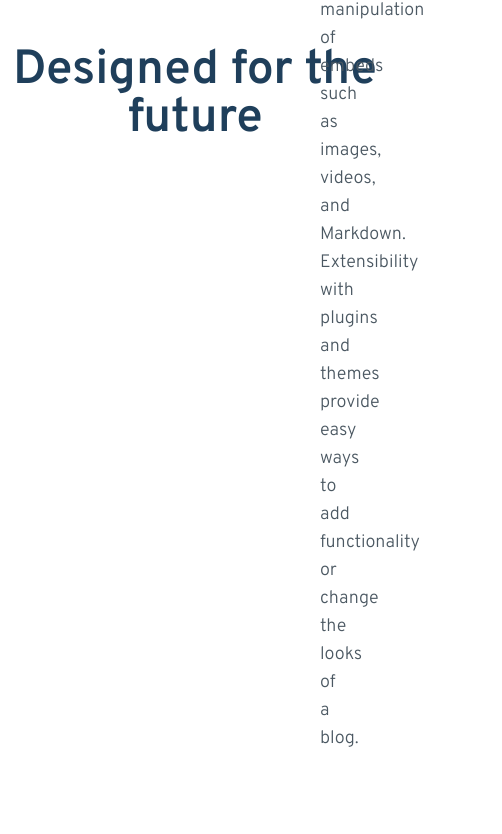
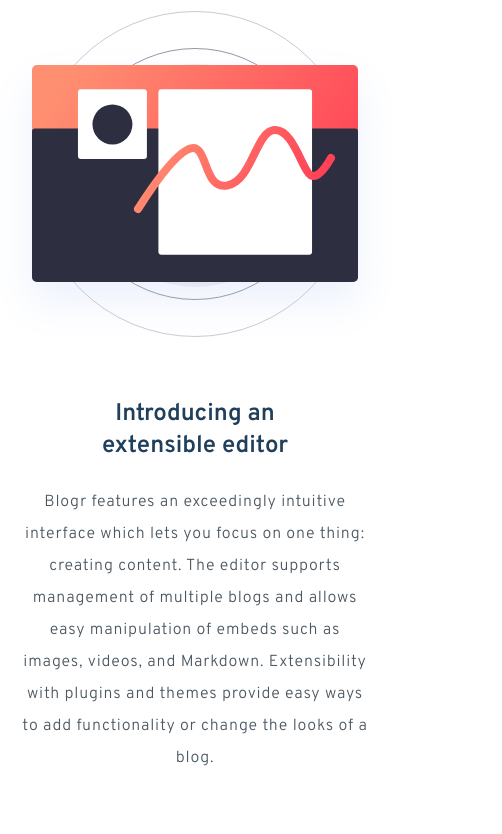
Before and after one commit to santos-pierre/blogr, a Next.js app: page / in a window 390 px wide. Shown: the part 846-1680 px from the top of the page, 502 px wide, since content can reach past the window. Built offline with nearby package versions, Linux system fonts and the light colour scheme.

Commit message:
Section  - Designed for the future - Mobile

```diff
--- a/components/IntroSection.tsx
+++ b/components/IntroSection.tsx
@@ -4,15 +4,29 @@
 
 const IntroSection = () => {
     return (
-        <section className="relative my-44">
-            <Title center additionalStyle="">
+        <section className="relative desktop:my-44 my-16 desktop:px-0 px-5">
+            <Title center additionalStyle="deskktop:mb-0 mb-10">
                 Designed for the future
             </Title>
-            <div className="flex items-center ml-80 h-[80vh]">
-                {/* Text Section */}
-                <div className="flex flex-col w-2/5 space-y-20">
+            {/* width="406" height="331" */}
+            <div className="flex flex-col desktop:flex-row items-center dektop:ml-80 desktop:h-[80vh] space-y-14 desktop:space-y-0">
+                <div
+                    className="desktop:hidden block"
+                    style={{
+                        width: '406px',
+                        height: '331px',
+                        backgroundImage: "url('/assets/images/illustration-editor-mobile.svg')",
+                        backgroundRepeat: 'no-repeat',
+                        backgroundSize: '100%',
+                        backgroundPosition: 'center',
+                    }}
+                ></div>
+                <div className="flex flex-col desktop:w-2/5 w-full space-y-20 desktop:ml-80">
                     <div className="space-y-6">
-                        <SubTitle>Introducing an extensible editor</SubTitle>
+                        <SubTitle>
+                            Introducing an <br className="desktop:hidden block" />
+                            extensible editor
+                        </SubTitle>
                         <Paragraph>
                             Blogr features an exceedingly intuitive interface which lets you focus on one
                             thing: creating content. The editor supports management of multiple blogs and
@@ -22,7 +36,9 @@
                         </Paragraph>
                     </div>
                     <div className="space-y-6">
-                        <SubTitle>Robust content management</SubTitle>
+                        <SubTitle>
+                            Robust content <br className="desktop:hidden block" /> management
+                        </SubTitle>
                         <Paragraph>
                             Flexible content management enables users to easily move through posts. Increase
                             the usability of your blog by adding customized categories, sections, format, or
--- a/components/ui/Paragraph.tsx
+++ b/components/ui/Paragraph.tsx
@@ -1,5 +1,9 @@
 const Paragraph: React.FC = ({ children }) => {
-    return <p className="font-body text-skin-neutral-body font-light text-lg pr-[4.3rem]">{children}</p>;
+    return (
+        <p className="font-body text-skin-neutral-body font-light desktop:text-lg text-base desktop:text-left desktop:pr-[4.3rem] text-center tracking-wider leading-loose">
+            {children}
+        </p>
+    );
 };
 
 export default Paragraph;
--- a/components/ui/SubTitle.tsx
+++ b/components/ui/SubTitle.tsx
@@ -1,5 +1,15 @@
-const SubTitle: React.FC = ({ children }) => {
-    return <h2 className="font-body text-skin-heading font-semibold text-3xl">{children}</h2>;
+type SubTitleProps = {
+    additionalStyle?: string;
+};
+
+const SubTitle: React.FC<SubTitleProps> = ({ additionalStyle = '', children }) => {
+    return (
+        <h2
+            className={`desktop:text-left text-center font-body text-skin-heading font-semibold desktop:text-3xl text-2xl ${additionalStyle}`}
+        >
+            {children}
+        </h2>
+    );
 };
 
 export default SubTitle;
--- a/components/ui/Title.tsx
+++ b/components/ui/Title.tsx
@@ -6,9 +6,9 @@
 const Title: React.FC<TitleProps> = ({ center = false, additionalStyle = '', children }) => {
     return (
         <h2
-            className={`text-skin-heading font-body text-5xl font-semibold ${center ? 'text-center' : null} ${
-                additionalStyle ? additionalStyle : ''
-            }`}
+            className={`text-skin-heading font-body desktop:text-5xl text-3xl font-semibold ${
+                center ? 'text-center' : null
+            } ${additionalStyle ? additionalStyle : ''}`}
         >
             {children}
         </h2>
--- a/styles/globals.css
+++ b/styles/globals.css
@@ -25,7 +25,7 @@
         background-position: top 38% left 34.5%;
         background-repeat: no-repeat;
         background-size: 400% auto, cover;
-        border-bottom-left-radius: 8.5rem;
+        border-bottom-left-radius: 5rem;
     }
 }
 
```
